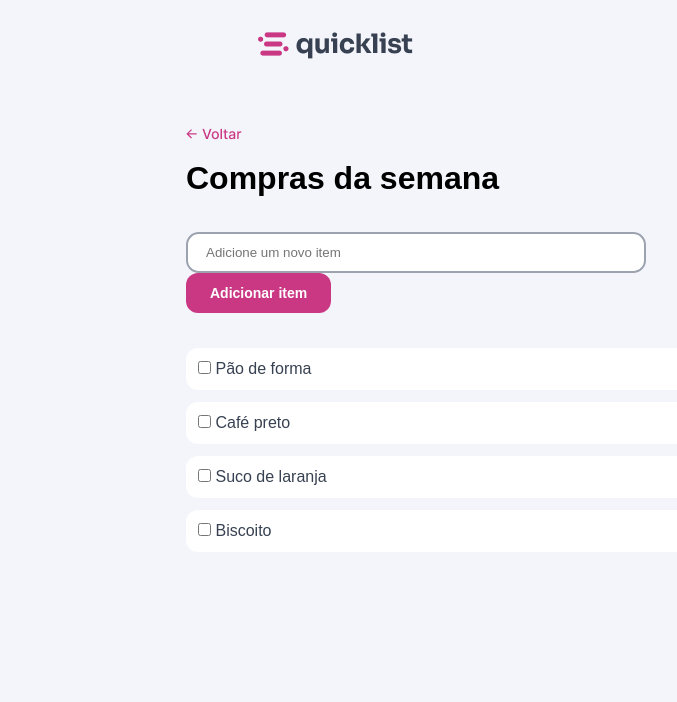
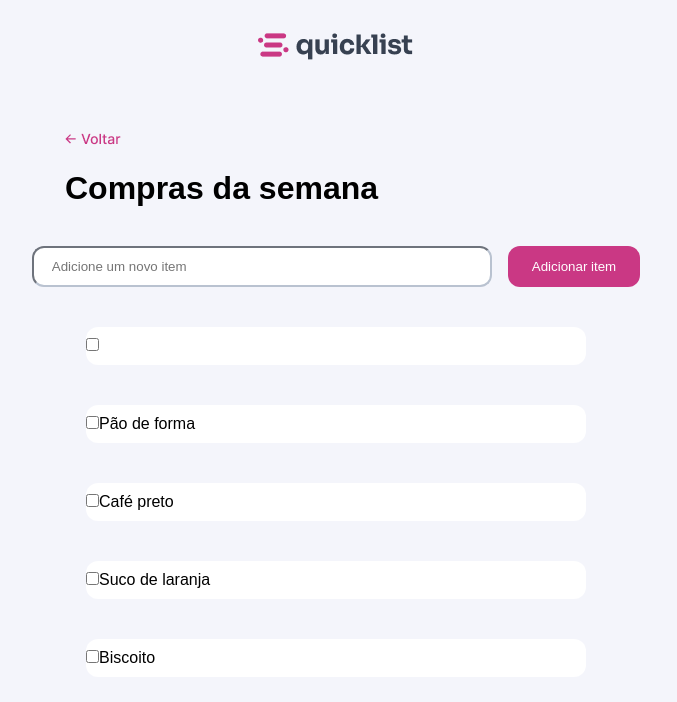
Before and after one commit to devrobertom/table-js, a plain HTML site: page index.html in a window 1280 px wide. Shown: the whole page, without its empty margins (304-981 px from the left). Drawn offline with Linux system fonts and the light colour scheme.

Commit message:
atualização no css

```diff
--- a/index.html
+++ b/index.html
@@ -4,56 +4,37 @@
     <meta charset="UTF-8">
     <meta name="viewport" content="width=device-width, initial-scale=1.0">
     <title>Lista de compras</title>
+
     <link rel="stylesheet" href="style.css">
 </head>
 <body>
-
     <header>
-        <div class="img">
+        <div class="logo">
             <img src="assets/logo.png" alt="">
         </div>
     </header>
 
-    <a href="#" id="back">
-        <img src="assets/link button.png" alt="">
-    </a>
-
-    <div id="text">
-        <h1>Compras da semana</h1>
+    <div class="back">
+        <a href="#"><img src="assets/link button.png" alt=""></a>
     </div>
 
-    <div class="addItens">
-        <label>
-            <input type="text" id="newItem" placeholder="Adicione um novo item">
-            <button id="btn">Adicionar item</button>
-        </label>
-    </div>
+    <main>
+        <h1>Compras da semana</h1>
 
-    <section id="itensAdicioned">
-        <div>
-            <input type="checkbox">
-            <span>Pão de forma</span>
+        <div id="input-btn">
+            <input type="text" id="addItem"  name="txt" placeholder="Adicione um novo item">
+            <input type="button" id="btn" name="btn" value="Adicionar item">
+
         </div>
+        <ul class="inputs">
+            <li id="res"><input type="checkbox"></li>
+            <li><input type="checkbox">Pão de forma</li>
+            <li><input type="checkbox">Café preto</li>
+            <li><input type="checkbox">Suco de laranja</li>
+            <li><input type="checkbox">Biscoito</li>
+        </ul>
 
-        <div>
-            <input type="checkbox">
-            <span>Café preto</span>
-        </div>
-
-        <div>
-            <input type="checkbox">
-            <span>Suco de laranja</span>
-        </div>
-
-        <div>
-            <input type="checkbox">
-            <span>Biscoito</span>
-        </div>
-    </section>
-
-
-
-
-    <script src="scripts.js"></script>
+        <script src="scripts.js"></script>
+    </main>
 </body>
 </html>
--- a/scripts.js
+++ b/scripts.js
@@ -0,0 +1,9 @@
+var inputAdd = document.getElementById("addItem")
+var btn = document.getElementById("btn")
+var res = document.getElementById("res")
+
+btn.addEventListener("click", adicionar)
+
+function adicionar(){
+    res.innerHTML = "oi"
+}
--- a/style.css
+++ b/style.css
@@ -9,71 +9,60 @@ body{
     background-color: #F4F5FB;
 }
 
-.img{
-    display: flex;
-    justify-content: center;
-    padding-top: 1.5rem;
+.logo{
+    text-align: center;
+    margin-top: 25px;
 }
 
-a img{
-    padding-top: 64px;
+.back{
+    margin-left: 369px;
+    margin-top: 62px;
 }
 
-#back{
-    padding-left: 490px;
+h1{
+    margin-left: 369px;
+    margin-top: 21px;
 }
 
-#text{
-    font-size: 1rem;
-    padding-left: 490px;
-    padding-top: 1rem;
+#input-btn{
+    display: flex;
+    margin-top: 39px;
+    justify-content: center;
+    gap: 16px;
 }
 
-.addItens{
-    padding-inline: 490px;
-    padding-block: 2.2rem;
-    display: flex;
-    gap: 1rem;
+#addItem{
 
-    label input:active{
-        color: #CA3884;
-    }
-
-
-}
-
-#newItem{
+    padding-right: 261px;
+    border-radius: 12px;
     padding-block: 11px;
+    border-color: #B9C2D0;
     padding-left: 18px;
-    padding-right: 261px;
-    border-radius: 0.8rem;
-    color: #9CA3AF;
-    border: 2px solid #9CA3AF;
 }
 
 #btn{
-    padding-inline: 24px;
-    padding-block: 12px;
+
     border-radius: 12px;
-    font-size: 14px;
-    font-weight: bold;
-    border: 0px solid #CA3884;
+    padding: 12px 24px;
+    color: #fff;
     background-color: #CA3884;
-    color: white;
+    border: none;
 }
 
-section{
-    padding-left: 490px;
-    max-width: 1100px;
-    display: grid;
-    gap: 12px;
+.inputs{
+    display: flex;
+    flex-direction: column;
+    justify-content: center;
 }
 
-section div{
-    background-color: white;
-    padding: 12px;
+.inputs li{
+    list-style-type: none;
+    background-color: #fff;
     border-radius: 12px;
-    color: #374151;
-    font-size: 16px;
-    font-weight: 500;
+    width: 500px;
+    margin-left: 369px;
+    margin-top: 40px;
+    padding-right: 369px;
+    padding-block: 10px;
+    margin: 40px auto auto auto;
 }
```
Also changed, not shown: assets/Frame.svg (added).
